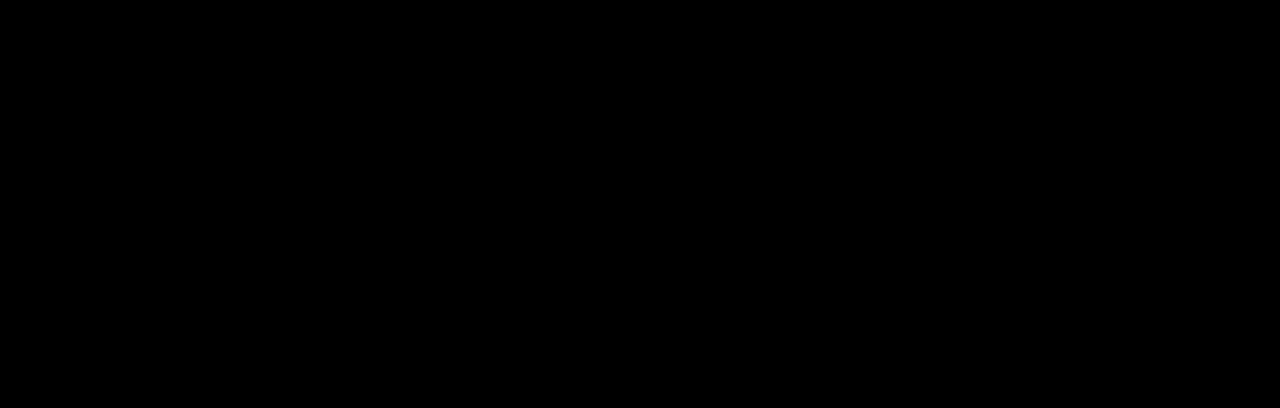
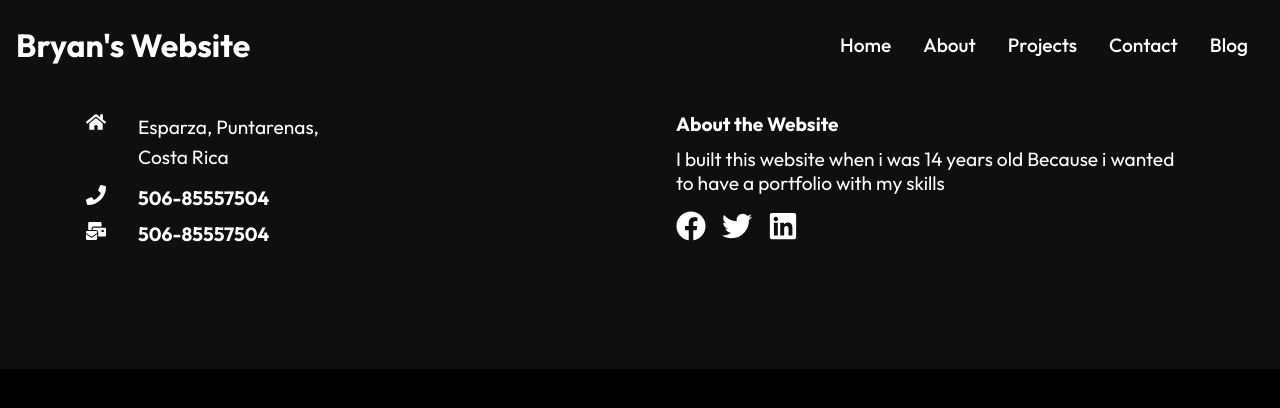
Before and after one commit to Bryan-S-Herrera-Personal-Website/BH-WebSite, a React (Create React App) app: page /about in a window 1280 px wide. Shown: the top 408 px of the page. Built offline with nearby package versions, Linux system fonts and the light colour scheme.

Commit message:
Added footer and navbar in all the pages

```diff
--- a/src/components/Navbar.js
+++ b/src/components/Navbar.js
@@ -57,7 +57,7 @@
                 </Link>
             </li>
             <li>
-            <a href='https://bryanherrerae.blogspot.com/'> Blog </a>
+            <a href='https://bryanherrerae.blogspot.com/'>Blog</a>
             </li>
 
 
--- a/src/routes/About.js
+++ b/src/routes/About.js
@@ -1,8 +1,13 @@
 import React from 'react'
+import Navbar from '../components/Navbar';
+import Footer from '../components/footer';
 
 export const About = () => {
   return (
-    <div>About</div>
+    <div>
+      <Navbar/>
+      <Footer/>
+    </div>
   )
 }
 
--- a/src/routes/Project.js
+++ b/src/routes/Project.js
@@ -1,9 +1,12 @@
 import React from 'react'
+import Navbar from '../components/Navbar'
+import Footer from '../components/footer'
 
 const Project = () => {
   return (
     <div>
-      Project
+      <Navbar/>
+      <Footer/>
     </div>
   )
 }
```
